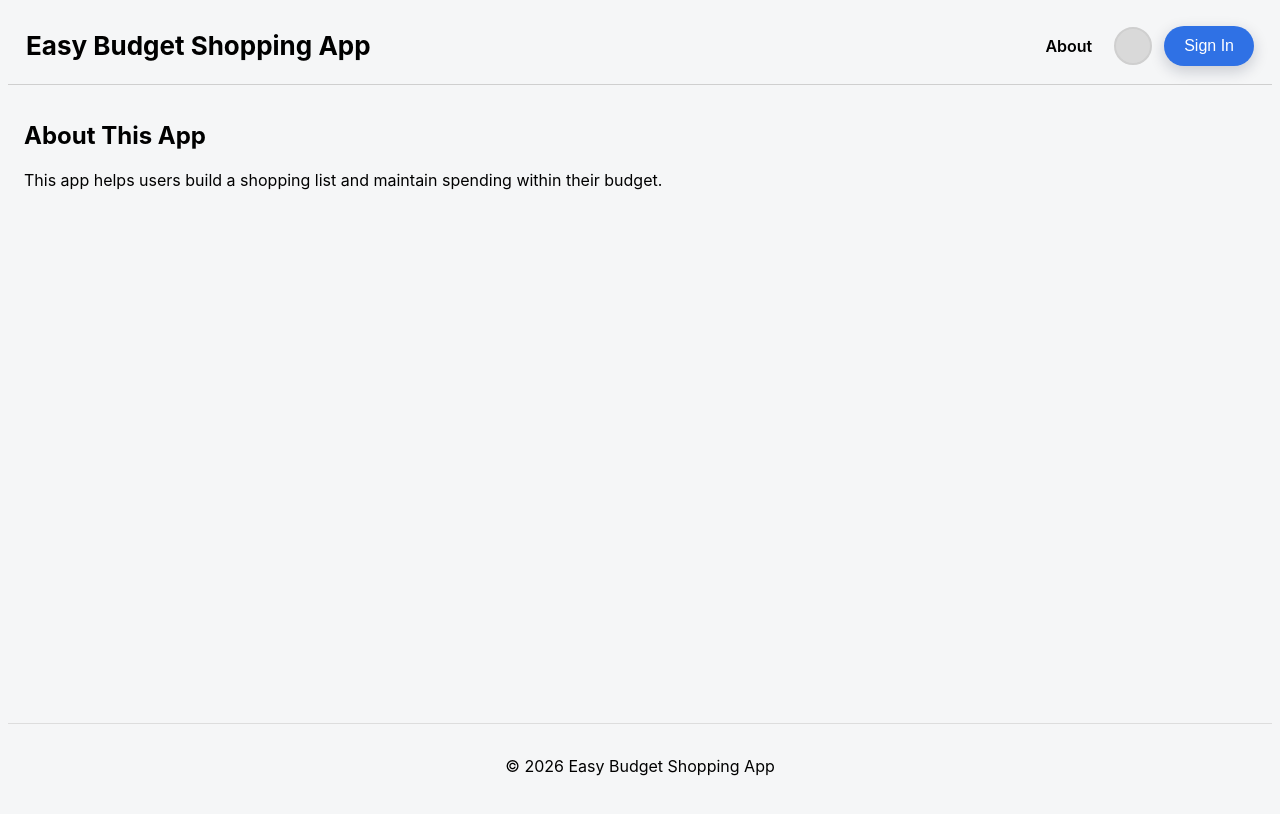
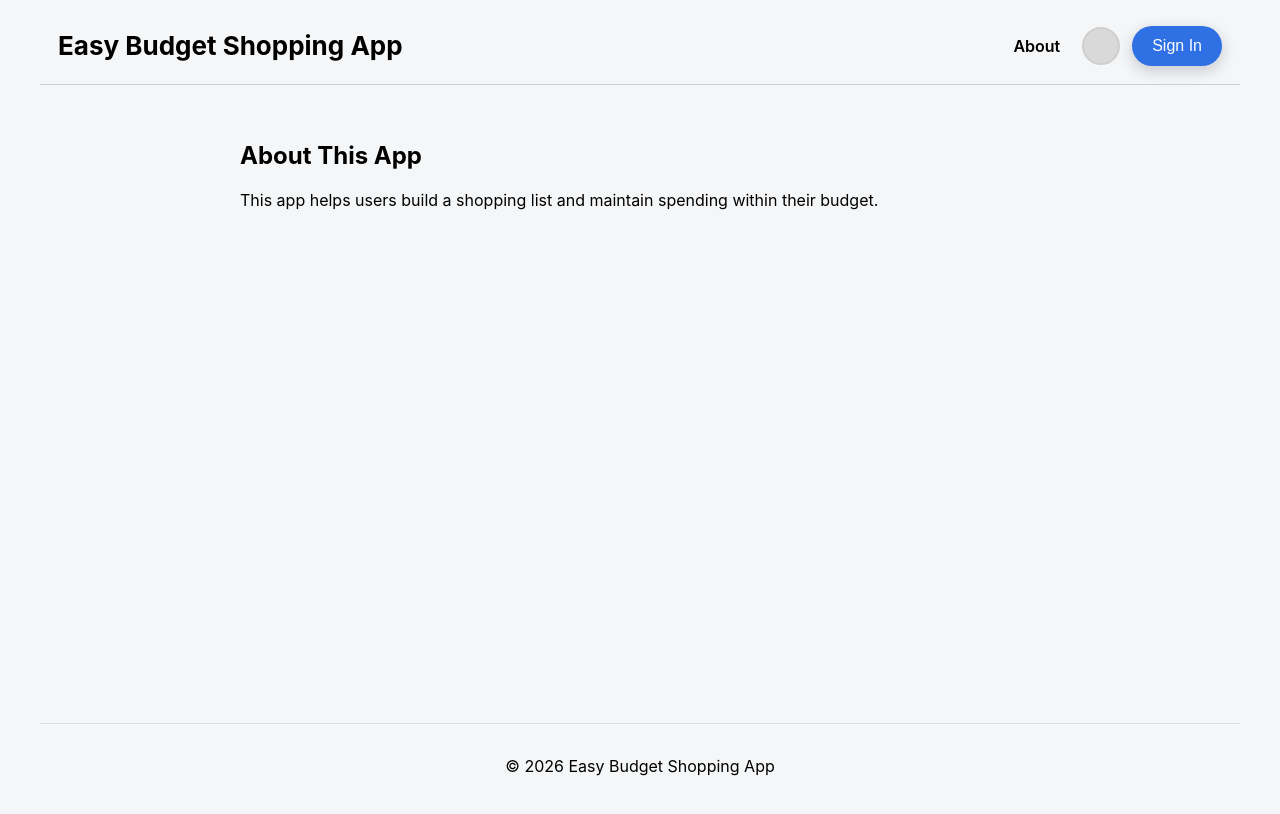
Before and after one commit to RhainUnity/TrpTn-Final-Project-Frontend, a React (Vite) app: page /about in a window 1280 px wide. Built offline with nearby package versions, Linux system fonts and the light colour scheme.

Commit message:
review-submit2_style-fixes-post-modal-changes_5

```diff
--- a/src/components/About/About.css
+++ b/src/components/About/About.css
@@ -1 +1,7 @@
 /* src/components/About/About.css */
+
+.about {
+  max-width: 800px;
+  margin: 0 auto;
+  padding: 20px;
+}
--- a/src/components/App/App.css
+++ b/src/components/App/App.css
@@ -3,6 +3,9 @@
   min-height: 100vh;
   display: flex;
   flex-direction: column;
+  max-width: 1200px;
+  margin: 0 auto;
+  padding: 0 16px;
 }
 
 .page__content {
--- a/src/components/FullList/FullList.jsx
+++ b/src/components/FullList/FullList.jsx
@@ -49,7 +49,7 @@ function FullList({
   };
 
   const requestDelete = (row) => {
-    setDeleteItem(row); // open modal
+    setDeleteItem(row);
   };
 
   const closeDeleteModal = () => setDeleteItem(null);
--- a/src/components/Modals/AddItemModal/AddItemModal.jsx
+++ b/src/components/Modals/AddItemModal/AddItemModal.jsx
@@ -62,7 +62,7 @@ function AddItemModal({ isOpen, onClose, onSubmit, store }) {
       priority: priority || "Essential",
     });
 
-    onClose(); //
+    onClose();
   };
 
   return (
--- a/src/components/Modals/RegisterModal/RegisterModal.css
+++ b/src/components/Modals/RegisterModal/RegisterModal.css
@@ -21,7 +21,7 @@
   flex-wrap: wrap;
 }
 
-/* hide native file input UI */
+/* hide default styling so matches rest of UI */
 .auth__file-input {
   position: absolute;
   width: 1px;
--- a/src/components/Profile/Profile.css
+++ b/src/components/Profile/Profile.css
@@ -82,7 +82,7 @@
   border: 0;
 }
 
-/* optional: make file name muted and aligned */
+/* make file name muted and aligned */
 .profile__file-name {
   font-size: 14px;
   color: var(--color-text-muted);
@@ -99,7 +99,7 @@
     gap: 8px;
   }
 
-  /* make buttons easier to tap on mobile */ /* ** */
+  /* make buttons easier to tap on mobile */
   .profile__btn.btn--sm {
     height: 44px;
     padding: 0 14px;
--- a/src/utils/api.js
+++ b/src/utils/api.js
@@ -1 +1,3 @@
 // src/utils/api.js
+
+// for use with real backend later
--- a/src/utils/auth.js
+++ b/src/utils/auth.js
@@ -1 +1,3 @@
 // src/utils/auth.js
+
+// for use with real backend later
--- a/src/utils/constants.js
+++ /dev/null
@@ -1 +0,0 @@
-// src/utils/constants.js
```
